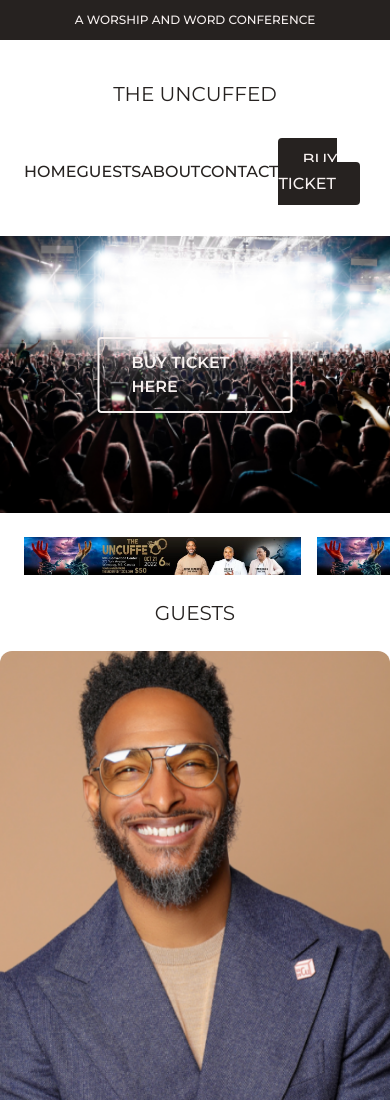
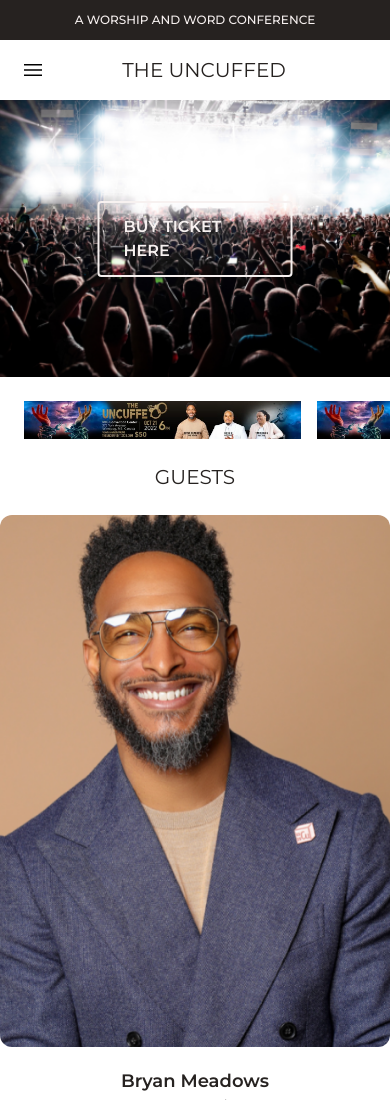
Before and after one commit to Oluwashina/Uncuffed, a website: page dist/index.html in a window 390 px wide. Shown: the top 1100 px of the page. Drawn offline with Linux system fonts and the light colour scheme.

Commit message:
mobile layout finalizded

```diff
--- a/dist/index.html
+++ b/dist/index.html
@@ -14,11 +14,16 @@
     </div>
 
     <!-- navbar -->
-    <div class="py-10 px-6 md:px-10">
-        <h6 class="text-[#262220] text-center text-xl">THE UNCUFFED</h6>
+    <div class="md:py-10 py-4 px-6 md:px-10">
+        <div class="flex md:block justify-between">
+            <img src="./img/menu.svg" alt="menu" class="md:hidden cursor-pointer" />
+            <h6 class="text-[#262220] md:text-center text-xl">THE UNCUFFED</h6>
+            <div></div>
+        </div>
+
 
         <!-- navlinks -->
-        <ul class="flex justify-between items-center mt-10">
+        <ul class="md:flex hidden justify-between items-center mt-10">
             <li>
                 <a href="#" class="text-[#262220] font-medium text-base">HOME</a>
             </li>
@@ -38,6 +43,7 @@
                      BUY TICKET
                     </a>
             </li>
+        </ul>
 
         </div>
     </div>
@@ -45,7 +51,8 @@
     <!-- hero section -->
     <div class="relative">
         <img src="./img/hero.png" class="w-full" alt="hero" />
-        <div class="border-2 border-[#F7F1F0] py-3 px-8 flex items-center absolute left-[50%]
+
+        <div class="border-2 border-[#F7F1F0] py-3 px-6 md:px-8 flex items-center absolute left-[50%]
          top-[50%] -translate-y-2/4 -translate-x-2/4 cursor-pointer
          justify-center rounded-[4px]">
             <a  href="#" target="_blank" class="text-[#F7F1F0] font-semibold text-base">BUY TICKET HERE</a>
```
Also changed, not shown: dist/output.css.
